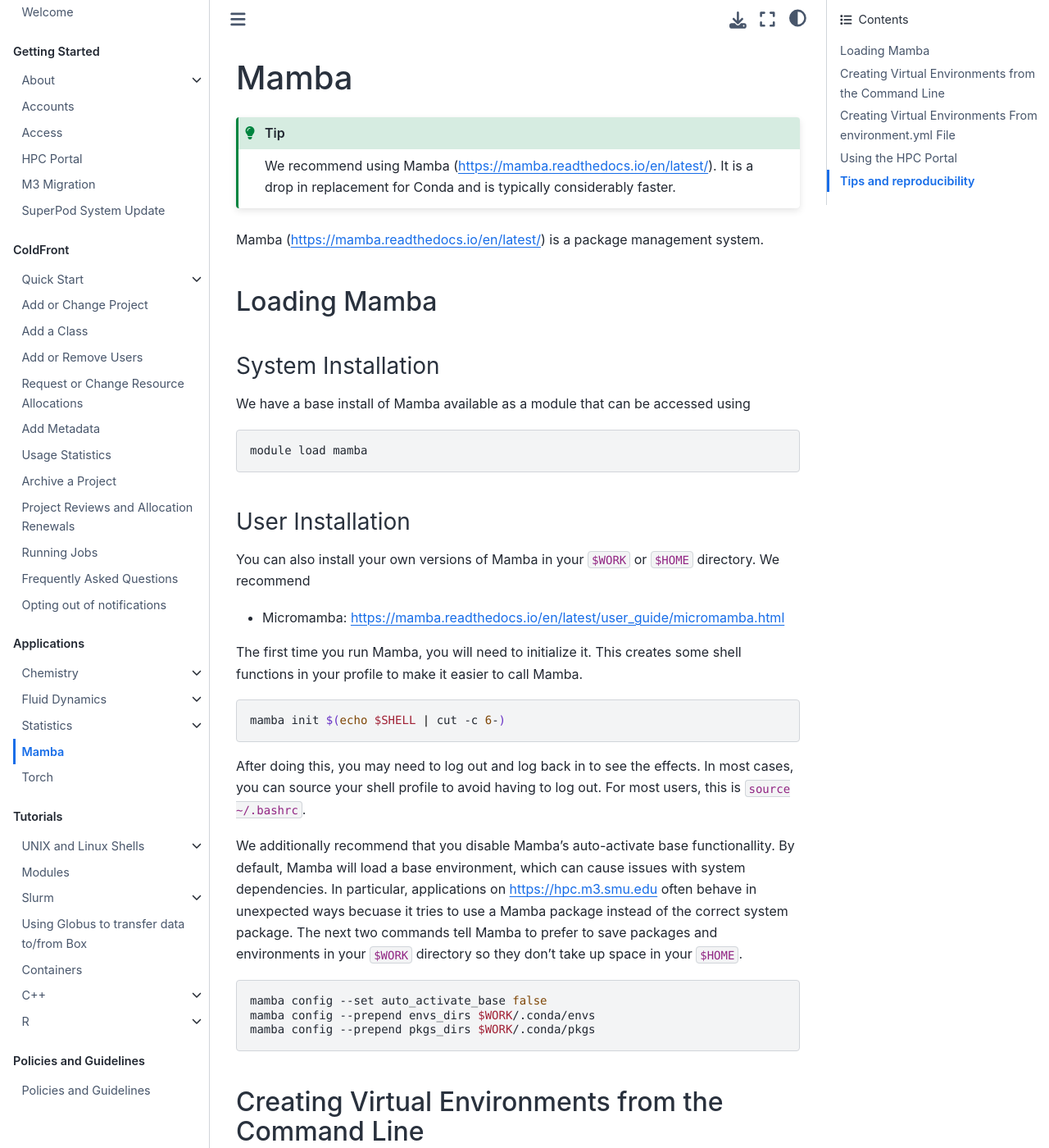
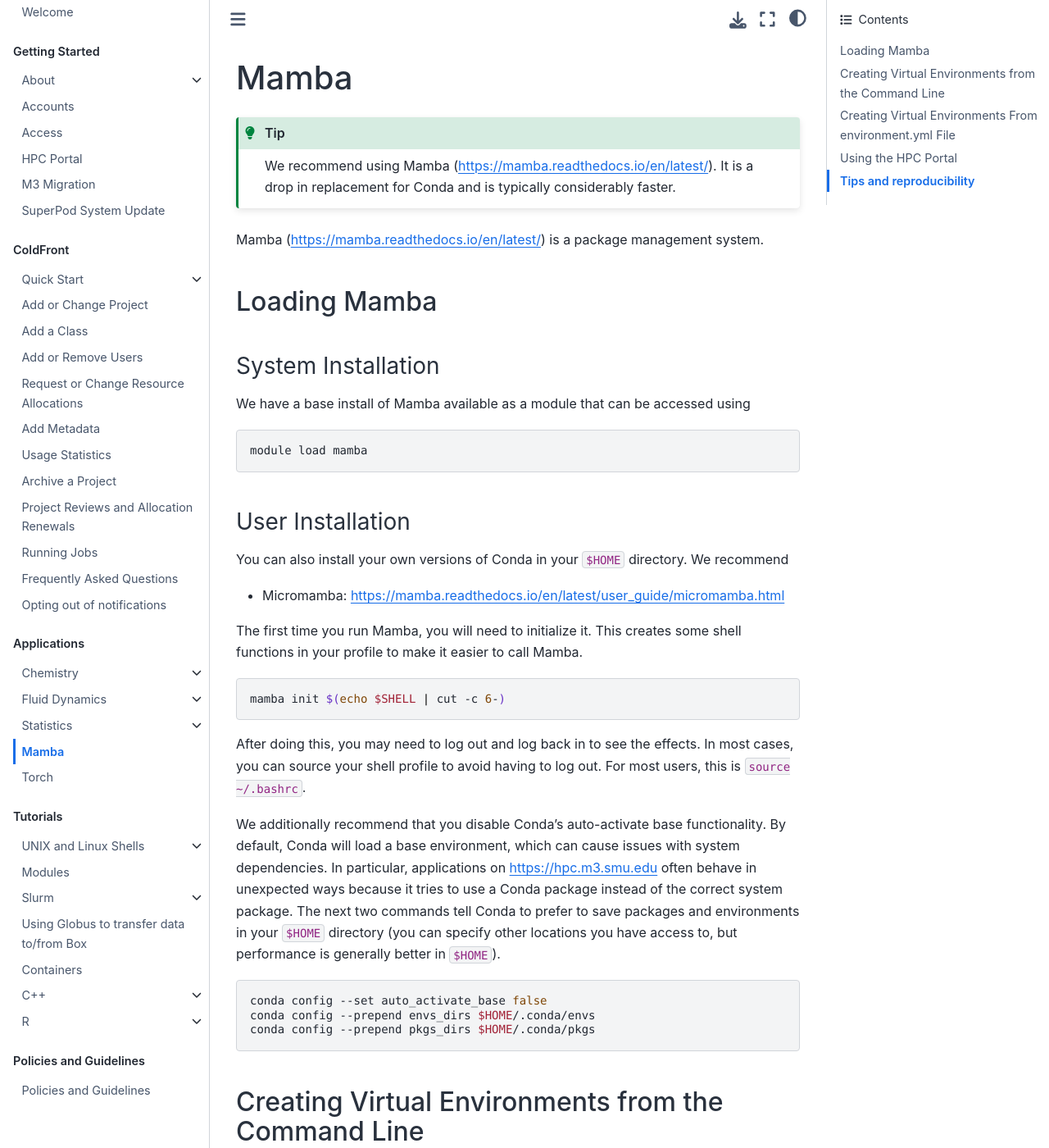
Before and after one commit to SouthernMethodistUniversity/hpc_docs, a Jupyter Book: the page built from docs/examples/conda/README.md, in a window 1280 px wide and 1400 px high. Shown: the whole window at 82% size. Built offline with Jupyter Book 1.0.4 settings and Sphinx 7.4.7 and the Sphinx Book theme 1.1.4, drawn with Linux system fonts in a browser that asks for light colours.

Commit message:
remove $WORK from conda and fix spelling

````diff
--- a/docs/examples/conda/README.md
+++ b/docs/examples/conda/README.md
@@ -19,7 +19,7 @@
 
 ### User Installation
 
-You can also install your own versions of Mamba in your `$WORK` or `$HOME` directory.
+You can also install your own versions of Conda in your `$HOME` directory.
 We recommend
 
 - Micromamba: <https://mamba.readthedocs.io/en/latest/user_guide/micromamba.html>
@@ -35,18 +35,19 @@
 In most cases, you can source your shell profile to avoid having to log out.
 For most users, this is `source ~/.bashrc`.
 
-We additionally recommend that you disable Mamba's auto-activate base
-functionallity. By default, Mamba will load a base environment, which can cause
+We additionally recommend that you disable Conda's auto-activate base
+functionality. By default, Conda will load a base environment, which can cause
 issues with system dependencies. In particular, applications on
-<https://hpc.m3.smu.edu> often behave in unexpected ways becuase it tries to
-use a Mamba package instead of the correct system package.
-The next two commands tell Mamba to prefer to save packages and environments
-in your `$WORK` directory so they don't take up space in your `$HOME`.
+<https://hpc.m3.smu.edu> often behave in unexpected ways because it tries to
+use a Conda package instead of the correct system package.
+The next two commands tell Conda to prefer to save packages and environments
+in your `$HOME` directory (you can specify other locations you have access to,
+but performance is generally better in `$HOME`).
 
 ```bash
-mamba config --set auto_activate_base false
-mamba config --prepend envs_dirs $WORK/.conda/envs
-mamba config --prepend pkgs_dirs $WORK/.conda/pkgs
+conda config --set auto_activate_base false
+conda config --prepend envs_dirs $HOME/.conda/envs
+conda config --prepend pkgs_dirs $HOME/.conda/pkgs
 ```
 
 ## Creating Virtual Environments from the Command Line
````
